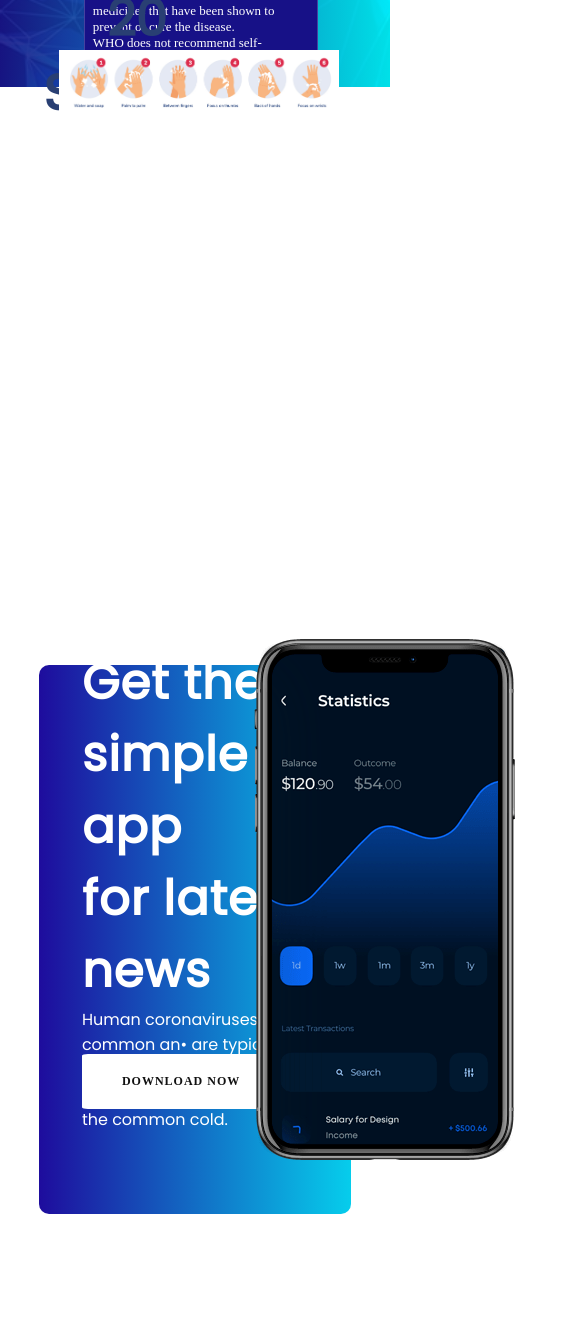
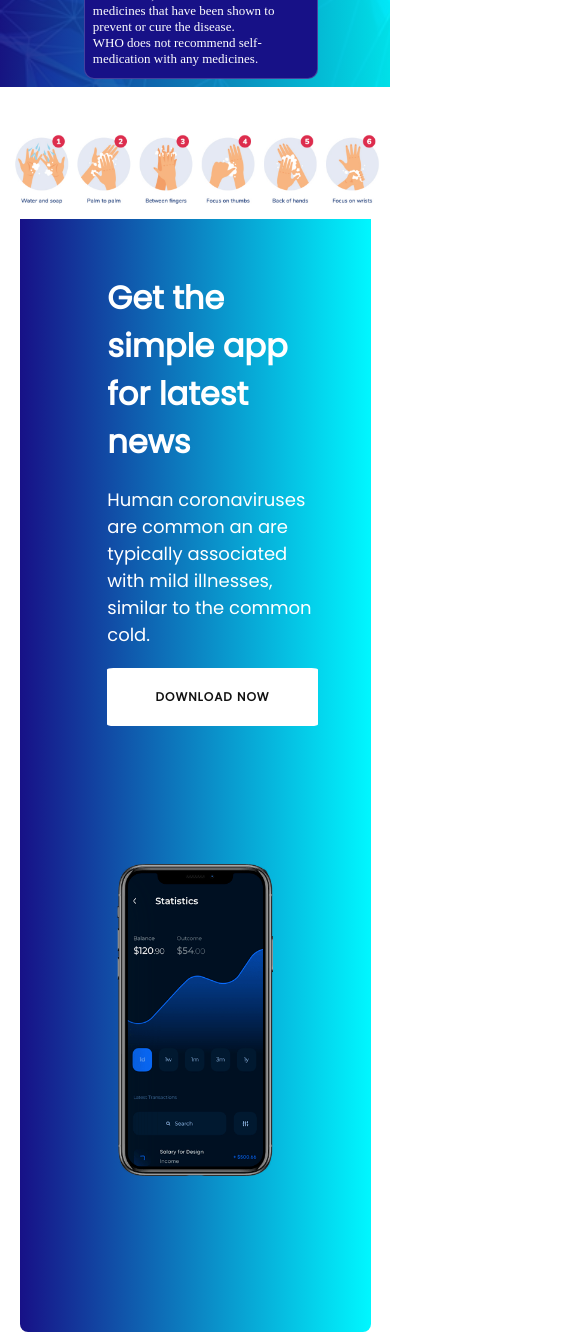
Before and after one commit to Trueqo/Pagina-Covid-19, a website: page index.html in a window 390 px wide. Shown: the part 3953-5288 px from the top of the page, 585 px wide, since content can reach past the window. Drawn offline with Linux system fonts and the light colour scheme; no server answers; files whose address does not match are found by name.

Commit message:
Arreglo responsive

```diff
--- a/CSS/partSeven.css
+++ b/CSS/partSeven.css
@@ -1,57 +1,57 @@
-/* ---------------- Clases  part Seven --------------- */
-.partSeven {
+*{
+    margin: 0;
+    padding: 0;
+    box-sizing: border-box;
+}
+
+.partSeven{
+
     width: 100%;
-    height: 130vh;
+    height: 100vh;
     display: flex;
     align-items: center;
     justify-content: center;
-    position: relative;
-
-}
-.section-partSeven {
-    width: 80%;
-    height: 50%;
-    background: linear-gradient(to right, #1e0c9d, #06cdec);
-    padding: 100px 130px;
-    border-radius: 10px;
-    margin-top: 100px;
-}
-
-.celular-partSeven {
-    position: absolute;
-    left: 65%;
-    bottom: 25%;
-}
-.text-partSeven {
-    position: absolute;
-    left: 1%;
-    padding: 20%;
-    font-family: 'Poppins', sans-serif;
-    color: white;
-
-}
-
-.text-partSeven h2{
-
-    bottom: 5%;
-    font-size: 3em;
-    letter-spacing: 1px;
-
-}
-
-.text-partSeven p{
-
-    left: 25%;
 
 
 }
 
-.botton-partSeven {
-    position: absolute;
-    left: 21%;
-    top: 65%;
+.contenedorSeven{
+
+    width: 67%;
+    height: 60vh;
+    grid-template-columns: 1fr 1fr;
+    grid-template-rows: 1fr;
+    display: grid;
+    grid-template-areas:"section7 aside7";
+    background-image: linear-gradient(to right, rgb(23, 17, 135), rgb(0, 247, 255));
+    border-radius: 8px;
+}
+
+
+.section7{
+
+    color: white;
+    display: flex;
+    width: 100%;
+    grid-area: section7;
+    flex-direction: column;
+    justify-content:flex-start;
+    padding: 20%;
+
+
+}
+
+.section7 button{
+    margin: 20px 0px 0px 0px;
+    width: 40%;
+}
+
+.DOWNLOAD{
+    font-family: 'Poppins', sans-serif;
     background-color: white;
     text-decoration: none;
+    text-align: center;
+    margin-top: 20px;
     padding: 20px 40px;
     color: #111;
     font-weight: 600;
@@ -60,3 +60,119 @@
     letter-spacing: 1px;
     border-radius: 3%;
 }
+
+.aside7{
+    width: 100%;
+
+    grid-area: aside7;
+    display: flex;
+    align-items: center;
+    justify-content: center;
+
+
+}
+
+.aside7 img{
+
+
+    height: 400px;
+    position: absolute;
+    margin-top: -5.5rem;
+}
+
+.imgPart7{
+    max-height: max-content;
+    max-width: max-content;
+
+}
+
+@media(max-width:740px) {
+
+    .contenedorSeven{
+        width: 90%;
+        height: 135vh;
+        grid-template-columns: 1fr;
+        grid-template-rows: 1fr 1fr;
+        display: grid;
+        grid-template-areas:"section7"
+                            "aside7";
+        background-image: linear-gradient(to right, rgb(23, 17, 135), rgb(0, 247, 255));
+        border-radius: 8px;
+    }
+
+
+    .section7{
+
+        color: white;
+        display: flex;
+        width: 100%;
+        height: 50%;
+        grid-area: section7;
+        flex-direction: column;
+        justify-content:flex-start;
+        margin: 3% 0px 0px 5%;
+
+
+    }
+
+    .tituloPart7{
+        font-size: xx-large;
+        font-family: 'Poppins', sans-serif;
+
+    }
+
+    .parrafoPart7{
+        margin-top: 20px;
+        font-size: large;
+        font-family: 'Poppins', sans-serif;
+
+    }
+
+
+
+    .btn7{
+
+
+        border-radius:3px;
+
+    }
+
+    .DOWNLOAD{
+        font-family: 'Poppins', sans-serif;
+        background-color: white;
+        text-decoration: none;
+        text-align: center;
+        margin-top: 20px;
+        padding: 20px 40px;
+        color: #111;
+        font-weight: 600;
+        font-size: 12px;
+        text-transform: uppercase;
+        letter-spacing: 1px;
+        border-radius: 3%;
+    }
+
+
+
+    .aside7{
+        display: flex;
+        justify-content: center;
+        align-items: center;
+        width: 100%;
+        height: 100%;
+
+
+    }
+
+    .aside7 img{
+
+        height: 50%;
+        width: 40%;
+
+    }
+
+
+
+
+
+}
--- a/CSS/partSix.css
+++ b/CSS/partSix.css
@@ -7,32 +7,55 @@
 }
 
 .partSix {
-    position: relative;
-    width: 60%;
+    display: grid;
+    width: 100%;
     height: 80vh;
     color: #293f73;
+    z-index: 5;
     font-family: 'Poppins', sans-serif;
+    grid-template-columns: 1fr;
+    grid-template-rows: 1fr 1fr;
+    grid-template-areas:"titulosPartSix"
+                        "imgPartSix";
 }
+
+.titulosPartSix{
+    grid-area: titulosPartSix ;
+    width: 100%;
+    height: min-content;
+    display: flexbox;
+    justify-content: center;
+
+}
+
+
 .partSix h5   {
-    position: absolute;
-    left:  82%;
-    top: 20%;
-    font-size: 18px;
-    font-weight: 600;
-}
-.partSix h2 {
-    position: absolute;
-    right: -17%;
-    top: 25%;
-    font-size: 3.1em;
-    font-weight: 700;
+
+    font-size: 1.1em;
     text-align: center;
 
 }
-.img-partSix {
-    width: 120%;
-    position: absolute;
-    top: 57%;
-    left: 25%;
+.partSix h2 {
+
+
+    font-size: 3.1em;
+    text-align: center;
+
 
 }
+
+.imgPartSix{
+    grid-area: imgPartSix;
+    width: 100%;
+    display: flex;
+    align-items: center;
+    justify-content: center;
+}
+
+
+.img-partSix {
+    width: 100%;
+    position: absolute;
+
+
+}
--- a/index.html
+++ b/index.html
@@ -203,31 +203,40 @@
 
 
         <div class="partSix">
-            <h5>Wash</h5>
-            <h2>Wash Your Hangs min 20 <br/> Second</h2>
-            <img src="img/wash.png" alt="" class="img-partSix">
+
+            <div class="titulosPartSix">
+                <h5>Wash</h5> <br>
+                <h2>Wash Your Hangs min 20 <br/> Second</h2>
+            </div>
+            <div class="imgPartSix">
+                <img src="img/wash.png" alt="" class="img-partSix">
+            </div>
 
 
         </div>
 
-        <section class="partSeven">
-            <div class="section-partSeven"></div>
+        <div class="partSeven">
+            <div class="contenedorSeven">
+                <div class="section7">
+                    <h1 class="tituloPart7">
+                        Get the simple app <br>
+                        for latest news
+                    </h1>
+                    <p class="parrafoPart7">
+                        Human coronaviruses are common an are typically associated <br>
+                        with mild illnesses, similar to the common cold.
+                    </p>
 
-            <div class="text-partSeven">
-                <h2>Get the simple app <br/> for latest news</h2>
-                <p>Human coronaviruses are common an• are typically associated <br/>
-                    with mild illnesses, similar to the common cold.
-                </p>
+                    <a href="" class="DOWNLOAD">DOWNLOAD NOW</a>
 
+                </div>
+                <div class="aside7">
+                    <img class="imgPart7" src="./img/phone-1.png" alt="">
+                </div>
             </div>
-            <a href="" class="botton-partSeven">Download Now</a>
-            <div class="celular-partSeven">
-                <img src="img/phone-1.png" alt="">
-            </div>
+        </div>
 
-        </section>
-
-        <section class="partEight">
+        <!-- <section class="partEight">
             <div class="text-partEight">
                 <h3>News</h3>
                 <h2 class="titule-partEight">Latest News About <br/> Corona Virus</h2>
@@ -272,9 +281,9 @@
             </div>
 
 
-        </section>
+        </section> -->
 
-        <footer class="partNine">
+        <!-- <footer class="partNine">
             <div class="social-networks footer-element">
                 <img src="img/logo-white.png" alt="COVIDMAP" class="logo-footer">
                 <p>These droplets can land on objects and <br /> surfaces around the person such as tables, <br />
@@ -343,7 +352,7 @@
                 </p>
 
             </div>
-        </footer>
+        </footer> -->
 
     </div>
 
```
